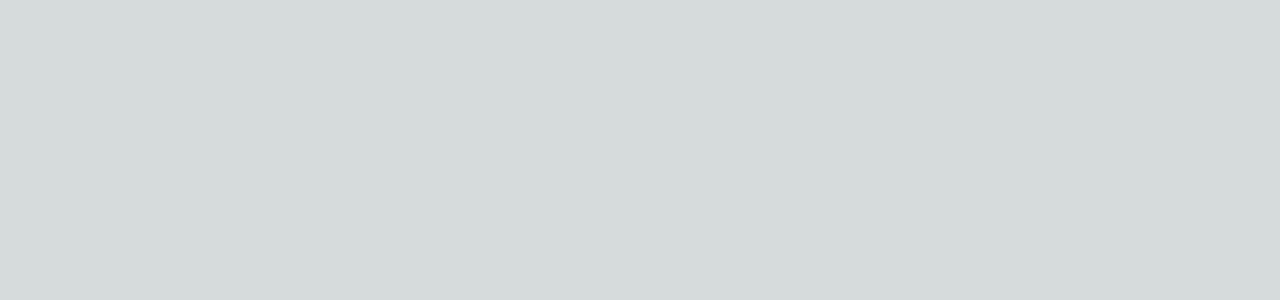
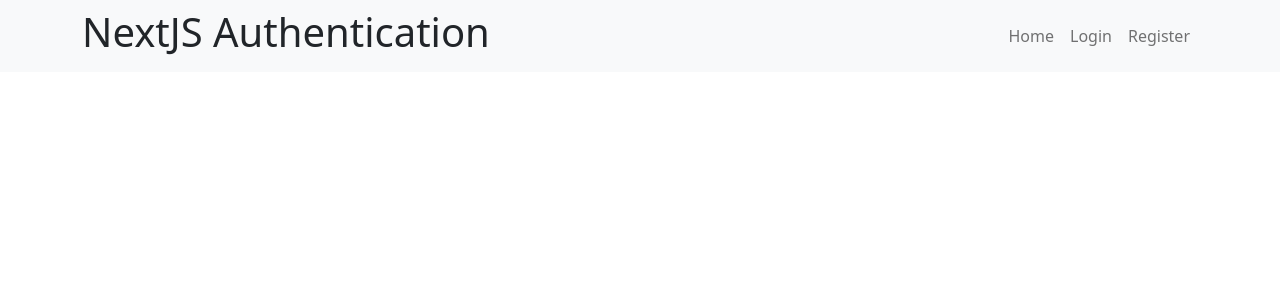
Before and after one commit to Ishan-Wijesingha99/NextJS-Authentication, a Next.js app in the folder nextjs-authentication/: page / in a window 1280 px wide. Shown: the top 300 px of the page. Built offline with nearby package versions, Linux system fonts and the light colour scheme.

Commit message:
added bootstrap navigation

```diff
--- a/nextjs-authentication/components/Navigation.tsx
+++ b/nextjs-authentication/components/Navigation.tsx
@@ -1,64 +1,41 @@
 
-// import React from 'react';
-// import Container from 'react-bootstrap/Container';
-// import Nav from 'react-bootstrap/Nav';
-// import Navbar from 'react-bootstrap/Navbar';
-// import Image from 'next/image';
-// import { useRouter } from 'next/router';
-// import navbarImage from '../public/navbar-image.png';
-// import { useAuth } from '../context/AuthContext';
+import Container from 'react-bootstrap/Container';
+import Nav from 'react-bootstrap/Nav';
+import Navbar from 'react-bootstrap/Navbar';
+import { useRouter } from 'next/router';
 
-// export default function Navigation() {
-//   // get currentUser and logout function from Auth context
-//   const { currentUser, logout } = useAuth();
 
-//   // creating functions to take user to different pages
-//   const router = useRouter();
-//   const goHome = () => router.push('/');
-//   const goRegister = () => router.push('/register');
-//   const goLogin = () => router.push('/login');
 
-//   return (
-//     <Navbar bg="white" expand="lg" className='navbar-container'>
-//       <Container>
+export default function Navigation() {
 
-//         <div
-//         className='navbar-logo-div'
-//         onClick={goHome}
-//         >
-//           <Image
-//           src={navbarImage}
-//           alt='Company Logo'
-//           width={90}
-//           height={30}
-//           />
-//         </div>
+  // creating functions to take user to different pages
+  const router = useRouter();
+  const goHome = () => router.push('/');
+  const goRegister = () => router.push('/register');
+  const goLogin = () => router.push('/login');
 
-//         <Navbar.Toggle aria-controls="basic-navbar-nav"/>
+  return (
+    <Navbar bg="light" expand="lg">
+      <Container>
 
-//         <Navbar.Collapse id="basic-navbar-nav" className='justify-content-end'>
-//           <Nav className="ms-auto">
-//             {
-//               currentUser
-//               ?
-//               (
-//                 <>
-//                   <Nav.Link onClick={logout}>Logout</Nav.Link>
-//                 </>
-//               )
-//               :
-//               (
-//                 <>
-//                   <Nav.Link onClick={goRegister}>Register</Nav.Link>
+        <h1
+        className='navbar-logo-div'
+        onClick={goHome}
+        >
+          NextJS Authentication
+        </h1>
 
-//                   <Nav.Link onClick={goLogin}>Log In</Nav.Link>
-//                 </>
-//               )
-//             }
-//           </Nav>
-//         </Navbar.Collapse>
+        <Navbar.Toggle aria-controls="basic-navbar-nav"/>
 
-//       </Container>
-//     </Navbar>
-//   )
-// }
+        <Navbar.Collapse id="basic-navbar-nav" className='justify-content-end'>
+          <Nav className="ms-auto">
+            <Nav.Link href="/">Home</Nav.Link>
+            <Nav.Link href="/login">Login</Nav.Link>
+            <Nav.Link href="/register">Register</Nav.Link>
+          </Nav>
+        </Navbar.Collapse>
+
+      </Container>
+    </Navbar>
+  )
+}
--- a/nextjs-authentication/package.json
+++ b/nextjs-authentication/package.json
@@ -12,8 +12,11 @@
     "@types/node": "20.2.1",
     "@types/react": "18.2.6",
     "@types/react-dom": "18.2.4",
+    "bootstrap": "^5.2.3",
+    "firebase": "^9.22.0",
     "next": "13.4.2",
     "react": "18.2.0",
+    "react-bootstrap": "^2.7.4",
     "react-dom": "18.2.0",
     "typescript": "5.0.4"
   }
--- a/nextjs-authentication/pages/_app.tsx
+++ b/nextjs-authentication/pages/_app.tsx
@@ -1,9 +1,14 @@
+import Navigation from '@/components/Navigation'
 import '@/styles/globals.css'
 import type { AppProps } from 'next/app'
+import 'bootstrap/dist/css/bootstrap.min.css';
+
 
 export default function App({ Component, pageProps }: AppProps) {
   return (
     <>
+      <Navigation />
+
       <Component {...pageProps} />
     </>
     )
--- a/nextjs-authentication/styles/globals.css
+++ b/nextjs-authentication/styles/globals.css
@@ -1,107 +1,5 @@
-:root {
-  --max-width: 1100px;
-  --border-radius: 12px;
-  --font-mono: ui-monospace, Menlo, Monaco, 'Cascadia Mono', 'Segoe UI Mono',
-    'Roboto Mono', 'Oxygen Mono', 'Ubuntu Monospace', 'Source Code Pro',
-    'Fira Mono', 'Droid Sans Mono', 'Courier New', monospace;
-
-  --foreground-rgb: 0, 0, 0;
-  --background-start-rgb: 214, 219, 220;
-  --background-end-rgb: 255, 255, 255;
-
-  --primary-glow: conic-gradient(
-    from 180deg at 50% 50%,
-    #16abff33 0deg,
-    #0885ff33 55deg,
-    #54d6ff33 120deg,
-    #0071ff33 160deg,
-    transparent 360deg
-  );
-  --secondary-glow: radial-gradient(
-    rgba(255, 255, 255, 1),
-    rgba(255, 255, 255, 0)
-  );
-
-  --tile-start-rgb: 239, 245, 249;
-  --tile-end-rgb: 228, 232, 233;
-  --tile-border: conic-gradient(
-    #00000080,
-    #00000040,
-    #00000030,
-    #00000020,
-    #00000010,
-    #00000010,
-    #00000080
-  );
-
-  --callout-rgb: 238, 240, 241;
-  --callout-border-rgb: 172, 175, 176;
-  --card-rgb: 180, 185, 188;
-  --card-border-rgb: 131, 134, 135;
+* {
+  margin: 0;
+  padding: 0;
+  box-sizing: border-box;
 }
-
-@media (prefers-color-scheme: dark) {
-  :root {
-    --foreground-rgb: 255, 255, 255;
-    --background-start-rgb: 0, 0, 0;
-    --background-end-rgb: 0, 0, 0;
-
-    --primary-glow: radial-gradient(rgba(1, 65, 255, 0.4), rgba(1, 65, 255, 0));
-    --secondary-glow: linear-gradient(
-      to bottom right,
-      rgba(1, 65, 255, 0),
-      rgba(1, 65, 255, 0),
-      rgba(1, 65, 255, 0.3)
-    );
-
-    --tile-start-rgb: 2, 13, 46;
-    --tile-end-rgb: 2, 5, 19;
-    --tile-border: conic-gradient(
-      #ffffff80,
-      #ffffff40,
-      #ffffff30,
-      #ffffff20,
-      #ffffff10,
-      #ffffff10,
-      #ffffff80
-    );
-
-    --callout-rgb: 20, 20, 20;
-    --callout-border-rgb: 108, 108, 108;
-    --card-rgb: 100, 100, 100;
-    --card-border-rgb: 200, 200, 200;
-  }
-}
-
-* {
-  box-sizing: border-box;
-  padding: 0;
-  margin: 0;
-}
-
-html,
-body {
-  max-width: 100vw;
-  overflow-x: hidden;
-}
-
-body {
-  color: rgb(var(--foreground-rgb));
-  background: linear-gradient(
-      to bottom,
-      transparent,
-      rgb(var(--background-end-rgb))
-    )
-    rgb(var(--background-start-rgb));
-}
-
-a {
-  color: inherit;
-  text-decoration: none;
-}
-
-@media (prefers-color-scheme: dark) {
-  html {
-    color-scheme: dark;
-  }
-}
```
Also changed, not shown: 1 other file (tests, documents, lock files or other folders).
